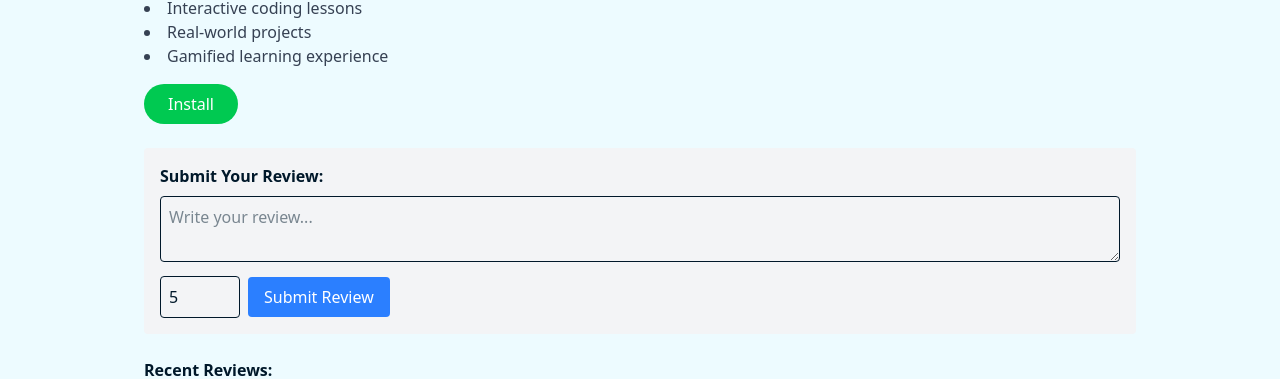
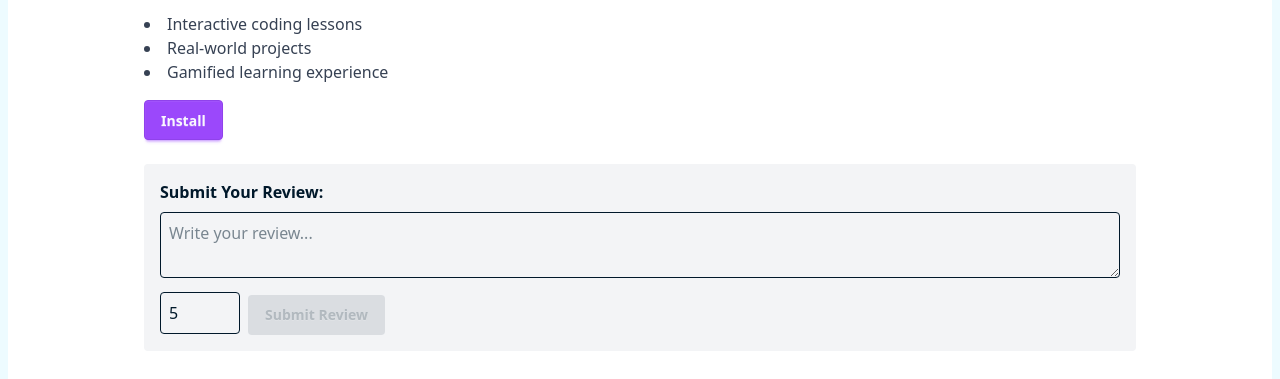
Before and after one commit to nurislam243/AppVerse, a React (Vite) app: page /appDetails/app001 in a window 1280 px wide. Shown: the part 540-919 px from the top of the page. Built offline with nearby package versions, Linux system fonts and the light colour scheme; no server answers; sample sign-in values are in the browser's storage.

Commit message:
added submit review button and install button functionality

```diff
--- a/src/pages/Apps/AppDetails.jsx
+++ b/src/pages/Apps/AppDetails.jsx
@@ -7,11 +7,18 @@ const AppDetails = () => {
     const apps = useLoaderData();
   const { appId } = useParams();
   const app = apps.find((item) => item.id === appId);
-  console.log(app)
 
   const [reviews, setReviews] = useState(app.reviews || []);
   const [reviewText, setReviewText] = useState("");
   const [reviewRating, setReviewRating] = useState(5);
+  const [installBtnText, setInstallBtnText] = useState(true);
+  const [activeReview, setActiveReview] = useState(true);
+
+  const handleInstall = () =>{
+    setActiveReview(false);
+    setInstallBtnText(!installBtnText);
+
+  }
 
   const handleSubmitReview = () => {
     const newReview = { user: "current_user", rating: reviewRating, comment: reviewText };
@@ -20,12 +27,9 @@ const AppDetails = () => {
     setReviewRating(5);
   };
 
-  if (!app) {
-    return <p className="text-center mt-10 text-red-500">App not found!</p>;
-  }
-
   return (
-    <div className="max-w-5xl mx-auto p-4">
+    <div className="container mx-auto bg-white mt-4 rounded-xl">
+      <div className="max-w-5xl mx-auto p-4">
       {/* Top Info */}
       <div className="flex items-center justify-between mb-4">
         <h1 className="text-2xl font-bold">{app.name}</h1>
@@ -62,8 +66,10 @@ const AppDetails = () => {
       </ul>
 
       {/* Install Button */}
-      <button className="bg-green-500 hover:bg-green-600 text-white rounded-full px-6 py-2 mb-6">
-        Install
+      <button onClick={handleInstall} className="btn btn-primary mb-6">
+        {
+          installBtnText ? 'Install' : 'Uninstall'
+        }
       </button>
 
       {/* Submit Review */}
@@ -85,7 +91,8 @@ const AppDetails = () => {
         />
         <button
           onClick={handleSubmitReview}
-          className="bg-blue-500 hover:bg-blue-600 text-white px-4 py-2 rounded"
+          className="btn btn-accent"
+          disabled={activeReview}
         >
           Submit Review
         </button>
@@ -104,6 +111,7 @@ const AppDetails = () => {
         </div>
       ))}
     </div>
+    </div>
   );
 };
 
--- a/src/pages/Auth/Login.jsx
+++ b/src/pages/Auth/Login.jsx
@@ -72,15 +72,15 @@ const Login = () => {
         });
     }
     return (
-        <div className='bg-[#EFEFEF] pt-2 @min-[350px]:px-3 @min-[400px]:px-4 @min-[500px]:px-5 @min-[640px]:px-12 @min-[768px]:px-6 @min-[1000px]:px-12 @min-[1550px]:px-[120px] pb-[50px] md:pb-[65px] xl:pb-[100px]  @min-[1750px]:px-[160px]'>
-            <div className="w-full rounded-3xl @min-[496px]:pt-[18px] @min-[630px]:pt-[50px]  @min-[496px]:pb-8 @min-[800px]:pb-[70px] bg-linear-to-b from-[#EFEFEF] to-[#FFFFFF] border-3 border-[#FFFFFF]">
+        <div className='bg-base-100 pt-2 @min-[350px]:px-3 @min-[400px]:px-4 @min-[500px]:px-5 @min-[640px]:px-12 @min-[768px]:px-6 @min-[1000px]:px-12 @min-[1550px]:px-[120px] pb-[50px] md:pb-[65px] xl:pb-[100px]  @min-[1750px]:px-[160px]'>
+            <div className="w-full rounded-3xl @min-[496px]:pt-[18px] @min-[630px]:pt-[50px]  @min-[496px]:pb-8 @min-[800px]:pb-[70px]">
             <div className="w-full max-w-md p-4 bg-white mx-auto text-black shadow-2xl rounded-2xl  sm:p-8  dark:bg-gray-50 dark:text-gray-800">
                 <h2 className="mb-3 text-3xl font-semibold text-center">Login to your account</h2>
                 <p className="text-sm text-center dark:text-gray-600">Don't have account?
                 <Link to={'/registration'} rel="noopener noreferrer" className="focus:underline hover:underline text-blue-500"> Sign up here</Link>
                 </p>
                 <div className="my-6 space-y-4">
-                    <button aria-label="Login with Google" onClick={handleLoginGoogle} type="button" className="flex items-center cursor-pointer rounded-[99px] justify-center w-full p-4 space-x-4 border focus:ring-2 focus:ring-offset-1 dark:border-gray-600 focus:dark:ring-violet-600">
+                    <button aria-label="Login with Google" onClick={handleLoginGoogle} type="button" className="flex items-center cursor-pointer rounded-[99px] justify-center w-full p-4 space-x-4 border focus:ring-2 focus:ring-offset-1">
                         <FcGoogle size={25}></FcGoogle>
                         <p>Login with Google</p>
                     </button>
--- a/src/pages/Auth/Registration.jsx
+++ b/src/pages/Auth/Registration.jsx
@@ -92,8 +92,8 @@ const Registration = () => {
     }
 
     return (
-        <div className='bg-[#EFEFEF] pt-2 @min-[350px]:px-3 @min-[400px]:px-4 @min-[500px]:px-5 @min-[640px]:px-12 @min-[768px]:px-6 @min-[1000px]:px-12 @min-[1550px]:px-[120px] pb-[50px] md:pb-[65px] xl:pb-[100px]  @min-[1750px]:px-[160px]'>
-            <div className="w-full rounded-3xl @min-[496px]:pt-[18px] @min-[630px]:pt-[50px]  @min-[496px]:pb-8 @min-[800px]:pb-[70px] bg-linear-to-b from-[#EFEFEF] to-[#FFFFFF] border-3 border-[#FFFFFF]">
+        <div className='pt-2 @min-[350px]:px-3 @min-[400px]:px-4 @min-[500px]:px-5 @min-[640px]:px-12 @min-[768px]:px-6 @min-[1000px]:px-12 @min-[1550px]:px-[120px] pb-[50px]  @min-[1750px]:px-[160px]'>
+            <div className="w-full rounded-3xl @min-[496px]:pt-[18px] @min-[630px]:pt-[50px]  @min-[496px]:pb-8">
                 <div className="flex flex-col max-w-md p-6 bg-white mx-auto text-black shadow-2xl rounded-2xl sm:p-10 dark:bg-gray-50 dark:text-gray-800">
                     <div className="mb-8 text-center">
                         <h1 className="my-3 text-4xl font-bold">Registration</h1>
```
